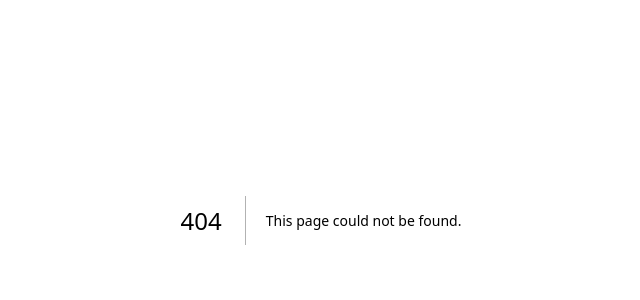
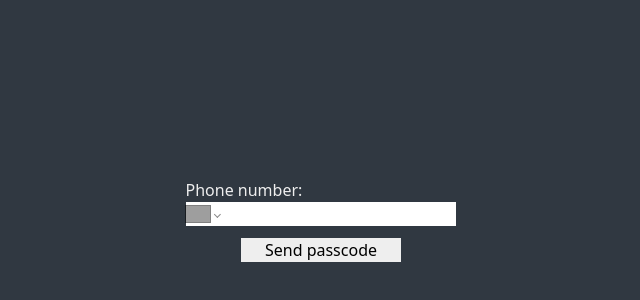
Before and after one commit to russplusplus/vibecheq-site, a Next.js app: page /delete-my-data in a window 1280 px wide. Before the commit this address had no page. Shown: the part 180-480 px from the top of the page, without its empty margins (319-959 px from the left). Built offline with nearby package versions, Linux system fonts and the light colour scheme; grey boxes are pictures that could not be loaded.

Commit message:
before firebase

```diff
--- a/app/globals.css
+++ b/app/globals.css
@@ -11,6 +11,10 @@
   --white: #EEEEEE;
   --black: #303841;
   --blue: #00ADB5;
+}
+
+html {
+  background-color: var(--black);
 }
 
 body {
--- a/app/layout.tsx
+++ b/app/layout.tsx
@@ -1,12 +1,9 @@
 import type { Metadata } from "next";
-import { Inter } from "next/font/google";
 import "./globals.css";
 
-const inter = Inter({ subsets: ["latin"] });
-
 export const metadata: Metadata = {
-  title: "Create Next App",
-  description: "Generated by create next app",
+  title: "Vibecheq",
+  description: "Vibecheq",
 };
 
 export default function RootLayout({
@@ -16,7 +13,7 @@ export default function RootLayout({
 }>) {
   return (
     <html lang="en">
-      <body className={inter.className}>{children}</body>
+      <body>{children}</body>
     </html>
   );
 }
--- a/package.json
+++ b/package.json
@@ -9,9 +9,13 @@
     "lint": "next lint"
   },
   "dependencies": {
+    "@nextui-org/spinner": "^2.0.33",
+    "@types/react-phone-number-input": "^3.1.37",
+    "next": "14.2.5",
     "react": "^18",
     "react-dom": "^18",
-    "next": "14.2.5"
+    "react-phone-number-input": "^3.4.5",
+    "react-spinners": "^0.14.1"
   },
   "devDependencies": {
     "typescript": "^5",
--- /dev/null
+++ b/pages/delete-my-data/index.tsx
@@ -0,0 +1,46 @@
+import "../../app/globals.css";
+import 'react-phone-number-input/style.css'
+import PhoneInput, { type Value } from 'react-phone-number-input'
+import { useState, useEffect } from 'react'
+import { Spinner } from "@nextui-org/spinner";
+import ClipLoader from "react-spinners/ClipLoader"
+
+const log = console.log.bind(console)
+
+export default function DeleteMyData() {
+
+    const [phoneNumber, setPhoneNumber] = useState<Value | undefined>()
+    const [isLoading, setLoading] = useState(false)
+
+    function submit() {
+        log('in submit')
+        setLoading(true)
+    }
+
+    useEffect(() => {
+        log('phoneNumber:', phoneNumber)
+    }, [phoneNumber])
+
+    return (
+        <div className="flex flex-col justify-center items-center h-screen w-screen" >
+            <div className="flex flex-col items-center">
+                <label className="text-vwhite self-start" htmlFor="phoneInput">Phone number:</label>
+                <PhoneInput
+                    className="bg-white"
+                    id="phoneInput"
+                    defaultCountry="US"
+                    value={phoneNumber}
+                    onChange={setPhoneNumber}
+                />
+                <div className="bg-vwhite text-center mt-3 w-40 items-self-center hover:cursor-pointer select-none" onClick={submit}>
+                    {isLoading
+                    ? <ClipLoader
+                        size={14}
+                    />
+                    : <>Send passcode</>
+                    }
+                </div>
+            </div>
+        </div>
+    )
+}
--- a/tailwind.config.ts
+++ b/tailwind.config.ts
@@ -8,9 +8,12 @@ const config: Config = {
   ],
   theme: {
     extend: {
-      backgroundImage: {
-        "logo": "url('../public/logo.png')"
-      },
+      colors: {
+        "vblack": "#303841",
+        "vwhite": "#EEEEEE",
+        "vorange": "#FF5722",
+        "vblue": "#00ADB5"
+      }
     },
   },
   plugins: [],
```
Also changed, not shown: public/fonts/Rubik-Regular.ttf (added), 1 other file (tests, documents, lock files or other folders).
